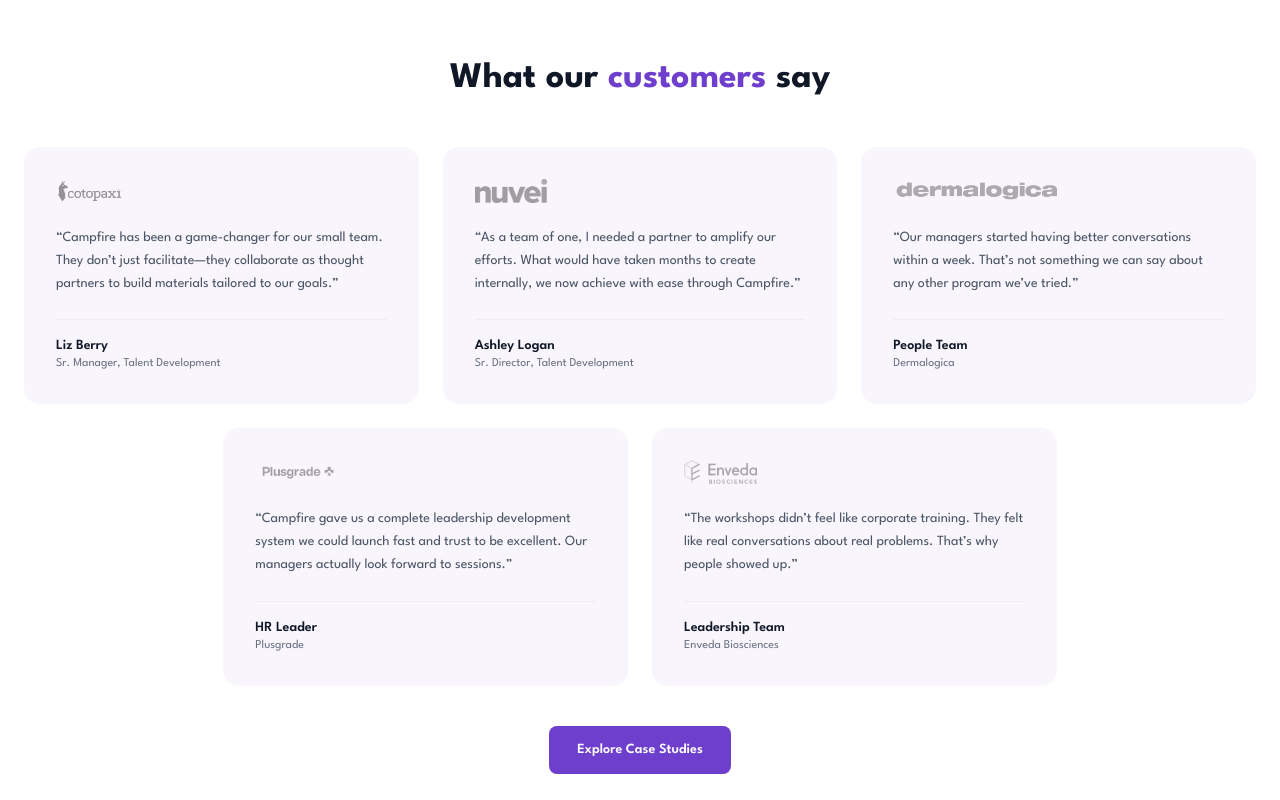
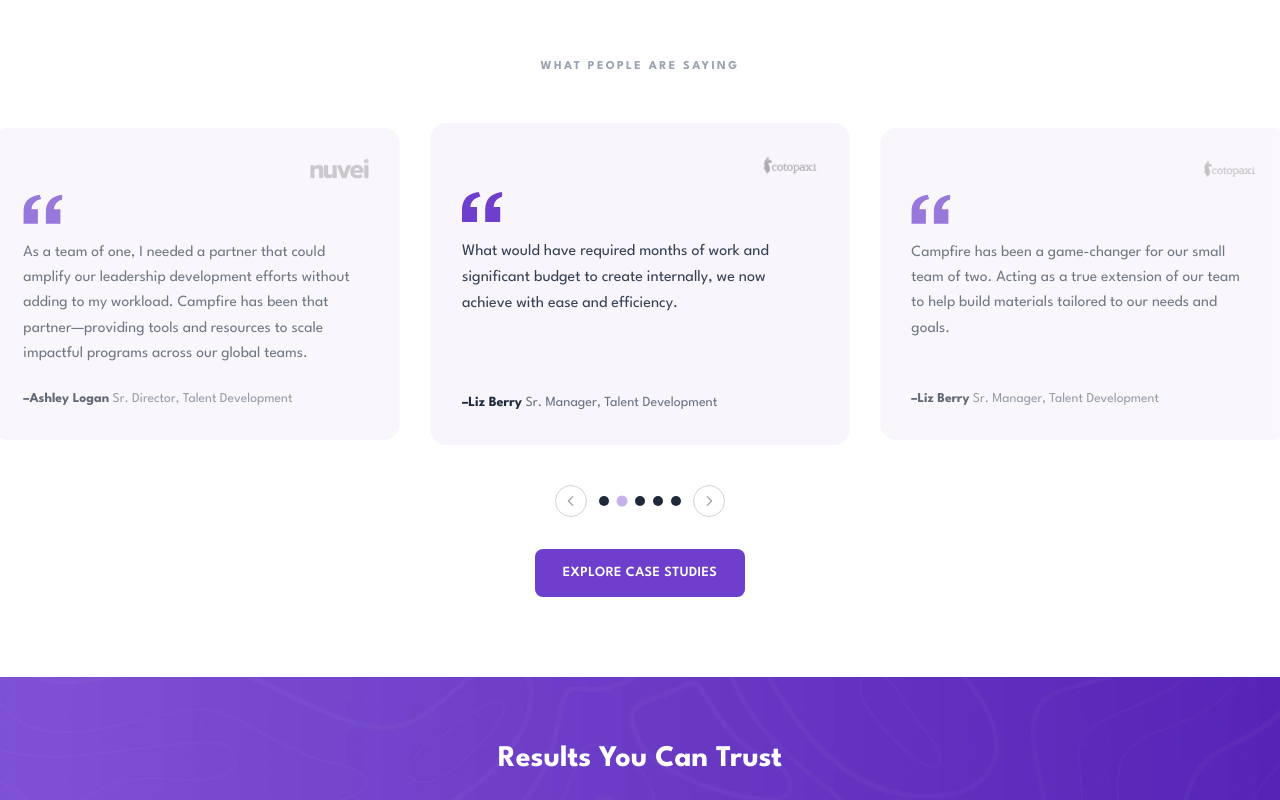
Before and after one commit to stevearntz/campfire-website, a Next.js app: page / in a window 1280 px wide. Shown: the part 3960-4760 px from the top of the page. Built offline with nearby package versions, Linux system fonts and the light colour scheme; no server answers.

Commit message:
Redesign testimonials: horizontal carousel with peek cards, quote marks, logos

```diff
--- a/app/components/TestimonialCarousel.tsx
+++ b/app/components/TestimonialCarousel.tsx
@@ -1,24 +1,33 @@
 "use client";
 
+import { useState } from "react";
 import Image from "next/image";
 import Link from "next/link";
 
 const testimonials = [
+  {
+    logo: "/nuvei.png",
+    logoAlt: "Nuvei",
+    name: "Ashley Logan",
+    title: "Sr. Director, Talent Development",
+    quote:
+      "As a team of one, I needed a partner that could amplify our leadership development efforts without adding to my workload. Campfire has been that partner\u2014providing tools and resources to scale impactful programs across our global teams.",
+  },
   {
     logo: "/cotopaxi.png",
     logoAlt: "Cotopaxi",
     name: "Liz Berry",
     title: "Sr. Manager, Talent Development",
     quote:
-      "Campfire has been a game-changer for our small team. They don\u2019t just facilitate\u2014they collaborate as thought partners to build materials tailored to our goals.",
+      "What would have required months of work and significant budget to create internally, we now achieve with ease and efficiency.",
   },
   {
-    logo: "/nuvei.png",
-    logoAlt: "Nuvei",
-    name: "Ashley Logan",
-    title: "Sr. Director, Talent Development",
+    logo: "/cotopaxi.png",
+    logoAlt: "Cotopaxi",
+    name: "Liz Berry",
+    title: "Sr. Manager, Talent Development",
     quote:
-      "As a team of one, I needed a partner to amplify our efforts. What would have taken months to create internally, we now achieve with ease through Campfire.",
+      "Campfire has been a game-changer for our small team of two. Acting as a true extension of our team to help build materials tailored to our needs and goals.",
   },
   {
     logo: "/dermalogica.png",
@@ -36,87 +45,148 @@ const testimonials = [
     quote:
       "Campfire gave us a complete leadership development system we could launch fast and trust to be excellent. Our managers actually look forward to sessions.",
   },
-  {
-    logo: "/enveda.png",
-    logoAlt: "Enveda Biosciences",
-    name: "Leadership Team",
-    title: "Enveda Biosciences",
-    quote:
-      "The workshops didn\u2019t feel like corporate training. They felt like real conversations about real problems. That\u2019s why people showed up.",
-  },
 ];
 
 export default function TestimonialCarousel() {
+  const [active, setActive] = useState(1);
+
+  const prev = () =>
+    setActive((active - 1 + testimonials.length) % testimonials.length);
+  const next = () => setActive((active + 1) % testimonials.length);
+
+  // Get indices for visible cards: previous, current, next
+  const getVisibleIndex = (offset: number) =>
+    (active + offset + testimonials.length) % testimonials.length;
+
   return (
-    <section className="py-20 bg-white">
+    <section className="py-20 bg-white overflow-hidden">
       <div className="max-w-7xl mx-auto px-6">
-        <div className="text-center mb-12">
-          <h2 className="text-3xl md:text-4xl font-bold text-gray-900">
-            What our <span className="text-[#6E3FCC]">customers</span> say
-          </h2>
-        </div>
+        <p className="text-center text-xs font-bold text-gray-400 tracking-[0.2em] uppercase mb-12">
+          What People Are Saying
+        </p>
 
-        <div className="grid grid-cols-1 md:grid-cols-2 lg:grid-cols-3 gap-6">
-          {testimonials.slice(0, 3).map((t) => (
+        {/* Carousel track */}
+        <div className="relative">
+          {/* Cards container — overflow visible so side cards peek */}
+          <div className="flex gap-6 justify-center items-stretch">
+            {[-1, 0, 1].map((offset) => {
+              const idx = getVisibleIndex(offset);
+              const t = testimonials[idx];
+              const isCenter = offset === 0;
+
+              return (
                 <div
-              key={t.logoAlt}
-              className="bg-[#F8F5FC] rounded-2xl p-8 flex flex-col justify-between"
+                  key={`${idx}-${offset}`}
+                  className={`shrink-0 w-[420px] bg-[#F8F5FC] rounded-2xl p-8 flex flex-col justify-between transition-all duration-500 ${
+                    isCenter ? "opacity-100" : "opacity-70"
+                  }`}
+                  style={{
+                    transform: isCenter ? "scale(1)" : "scale(0.97)",
+                  }}
                 >
                   <div>
+                    {/* Logo — top right */}
+                    <div className="flex justify-end mb-4">
                       <Image
                         src={t.logo}
                         alt={t.logoAlt}
                         width={140}
                         height={50}
-                  className="h-6 w-auto object-contain opacity-40 grayscale mb-6"
+                        className="h-5 w-auto object-contain opacity-30 grayscale"
                       />
-                <blockquote className="text-gray-600 text-sm leading-relaxed">
-                  &ldquo;{t.quote}&rdquo;
+                    </div>
+
+                    {/* Purple quote mark */}
+                    <svg
+                      className="w-10 h-8 text-[#6E3FCC] mb-4"
+                      viewBox="0 0 40 30"
+                      fill="currentColor"
+                    >
+                      <path d="M0 30V18C0 7.6 5.6 1.4 16.8 0l1.6 4.4C11.6 6 8.8 10 8.4 15H15v15H0Zm23.2 0V18c0-10.4 5.6-16.6 16.8-18l1.6 4.4C34.8 6 32 10 31.6 15H38.2v15H23.2Z" />
+                    </svg>
+
+                    {/* Quote */}
+                    <blockquote className="text-gray-700 text-base leading-relaxed">
+                      {t.quote}
                     </blockquote>
                   </div>
-              <div className="mt-6 pt-4 border-t border-gray-200/60">
-                <p className="font-semibold text-gray-900 text-sm">
-                  {t.name}
+
+                  {/* Attribution */}
+                  <p className="mt-6 text-sm text-gray-500">
+                    <span className="font-bold text-gray-800">
+                      &ndash;{t.name}
+                    </span>{" "}
+                    {t.title}
                   </p>
-                <p className="text-xs text-gray-500">{t.title}</p>
+                </div>
+              );
+            })}
           </div>
         </div>
+
+        {/* Navigation dots + arrows */}
+        <div className="flex items-center justify-center gap-3 mt-10">
+          <button
+            onClick={prev}
+            className="w-8 h-8 rounded-full border border-gray-300 flex items-center justify-center text-gray-400 hover:text-[#6E3FCC] hover:border-[#6E3FCC]/40 transition-colors"
+            aria-label="Previous testimonial"
+          >
+            <svg
+              className="w-3.5 h-3.5"
+              viewBox="0 0 16 16"
+              fill="none"
+              stroke="currentColor"
+              strokeWidth="1.5"
+            >
+              <path
+                d="M10 3L5 8L10 13"
+                strokeLinecap="round"
+                strokeLinejoin="round"
+              />
+            </svg>
+          </button>
+
+          <div className="flex gap-2">
+            {testimonials.map((_, i) => (
+              <button
+                key={i}
+                onClick={() => setActive(i)}
+                className={`w-2.5 h-2.5 rounded-full transition-all ${
+                  i === active
+                    ? "bg-[#6E3FCC]/40 scale-110"
+                    : "bg-gray-800"
+                }`}
+                aria-label={`Testimonial ${i + 1}`}
+              />
             ))}
           </div>
 
-        {/* Bottom row — 2 cards centered */}
-        <div className="grid grid-cols-1 md:grid-cols-2 gap-6 mt-6 max-w-[calc(66.666%+0.75rem)] mx-auto">
-          {testimonials.slice(3).map((t) => (
-            <div
-              key={t.logoAlt}
-              className="bg-[#F8F5FC] rounded-2xl p-8 flex flex-col justify-between"
+          <button
+            onClick={next}
+            className="w-8 h-8 rounded-full border border-gray-300 flex items-center justify-center text-gray-400 hover:text-[#6E3FCC] hover:border-[#6E3FCC]/40 transition-colors"
+            aria-label="Next testimonial"
           >
-              <div>
-                <Image
-                  src={t.logo}
-                  alt={t.logoAlt}
-                  width={140}
-                  height={50}
-                  className="h-6 w-auto object-contain opacity-40 grayscale mb-6"
+            <svg
+              className="w-3.5 h-3.5"
+              viewBox="0 0 16 16"
+              fill="none"
+              stroke="currentColor"
+              strokeWidth="1.5"
+            >
+              <path
+                d="M6 3L11 8L6 13"
+                strokeLinecap="round"
+                strokeLinejoin="round"
               />
-                <blockquote className="text-gray-600 text-sm leading-relaxed">
-                  &ldquo;{t.quote}&rdquo;
-                </blockquote>
-              </div>
-              <div className="mt-6 pt-4 border-t border-gray-200/60">
-                <p className="font-semibold text-gray-900 text-sm">
-                  {t.name}
-                </p>
-                <p className="text-xs text-gray-500">{t.title}</p>
-              </div>
-            </div>
-          ))}
+            </svg>
+          </button>
         </div>
 
-        <div className="text-center mt-10">
+        {/* CTA */}
+        <div className="text-center mt-8">
           <Link
             href="/customers"
-            className="inline-block px-7 py-3.5 text-sm font-semibold text-white bg-[#6E3FCC] rounded-lg hover:bg-[#5B34AB] transition-colors"
+            className="inline-block px-7 py-3.5 text-sm font-semibold text-white bg-[#6E3FCC] rounded-lg hover:bg-[#5B34AB] transition-colors uppercase tracking-wide"
           >
             Explore Case Studies
           </Link>
```
Lines whose indentation alone changed are shown as unchanged.
